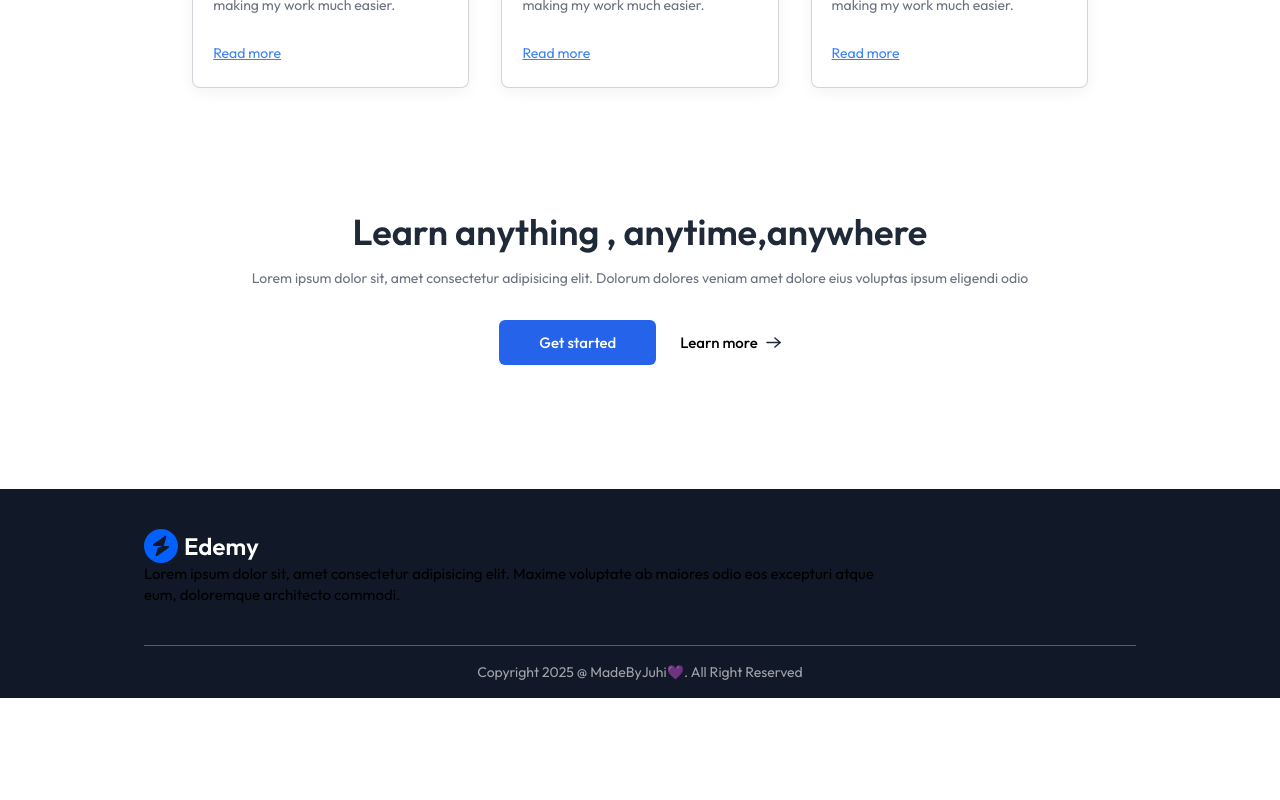
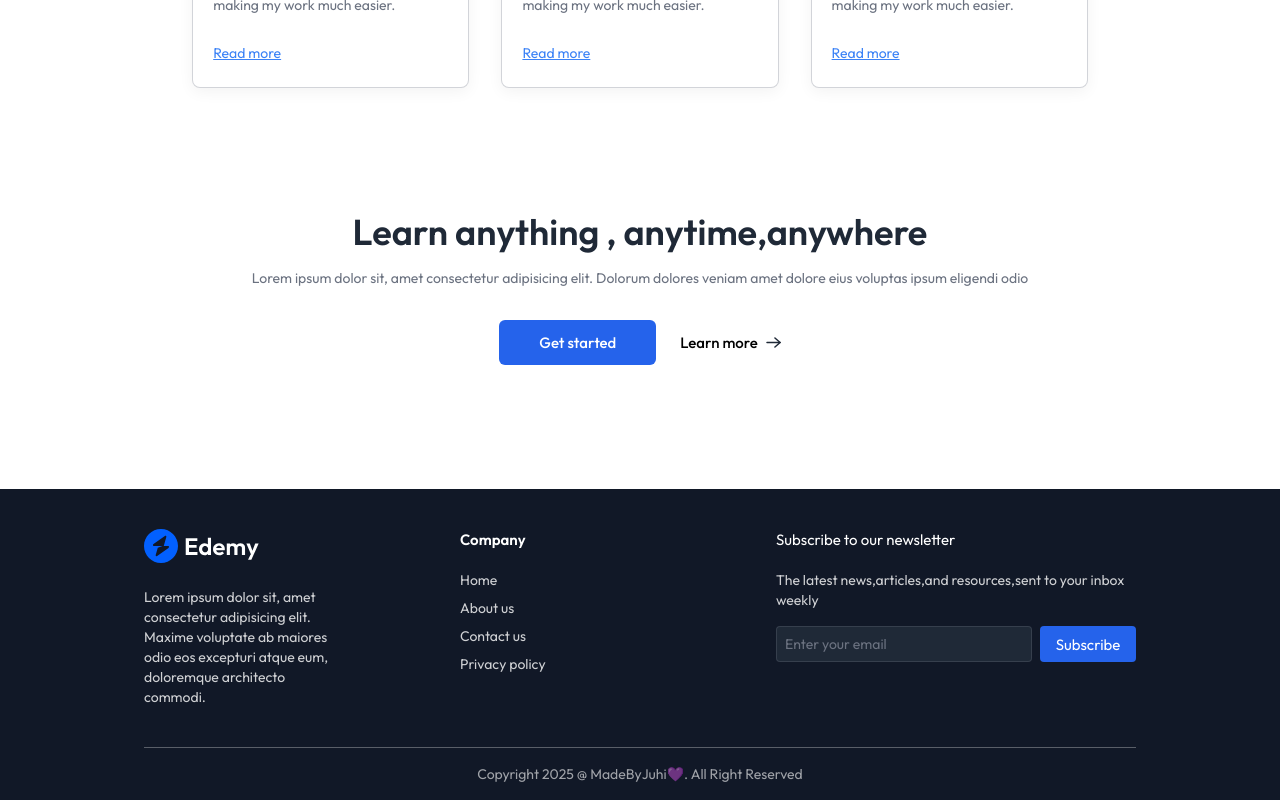
Before and after one commit to juhinagpure/LMS, a React (Vite) app in the folder client/: page / in a window 1280 px wide. Shown: the part 2144-2944 px from the top of the page. Before the commit the page ends 2842 px from the top, so only its background shows below. Built offline with nearby package versions, Linux system fonts and the light colour scheme; no server answers; a web font is replaced by a local one.

Commit message:
enhance Footer component with additional navigation links and newsletter subscription section

```diff
--- a/client/src/components/student/Footer.jsx
+++ b/client/src/components/student/Footer.jsx
@@ -6,14 +6,47 @@
       <div className="flex flex-col md:flex-row items-start px-9 md:px-0 justify-center gap-10 md:gap-32 py-10 border-b border-white/30">
         <div className="flex flex-col md:items-start items-center w-full">
           <img src={assets.logo_dark} alt="logo" />
-          <p>
+          <p className="mt-6 text-center md:text-left text-sm text-white/80">
             Lorem ipsum dolor sit, amet consectetur adipisicing elit. Maxime
             voluptate ab maiores odio eos excepturi atque eum, doloremque
             architecto commodi.
           </p>
         </div>
-        <div></div>
-        <div></div>
+        <div className="flex flex-col md:items-start items-center w-full">
+          <h2 className="font-semibold text-white mb-5">Company</h2>
+          <ul className="flex md:flex-col w-full justify-between text-sm text-white/80 md:space-y-2">
+            <li>
+              <a href="#">Home</a>
+            </li>
+            <li>
+              <a href="#">About us</a>
+            </li>
+            <li>
+              <a href="#">Contact us</a>
+            </li>
+            <li>
+              <a href="#">Privacy policy</a>
+            </li>
+          </ul>
+        </div>
+        <div className="hidden md:flex flex-col items-start w-full">
+          <h2 className="front-semibold text-white mb-5">
+            Subscribe to our newsletter
+          </h2>
+          <p className="text-sm text-white/80">
+            The latest news,articles,and resources,sent to your inbox weekly
+          </p>
+          <div className="flex items-center gap-2 pt-4">
+            <input
+              type="email"
+              placeholder="Enter your email"
+              className="border border-gray-500/30 bg-gray-800 text-gray-500 placeholder-gray-500 outline-none w-64 h-9 rounded px-2 text-sm"
+            />
+            <button className="bg-blue-600 w-24 h-9 text-white rounded">
+              Subscribe
+            </button>
+          </div>
+        </div>
       </div>
       <p className="py-4 text-center text-xs md:text-sm text-white/60">
         Copyright 2025 @ MadeByJuhi💜. All Right Reserved
```
